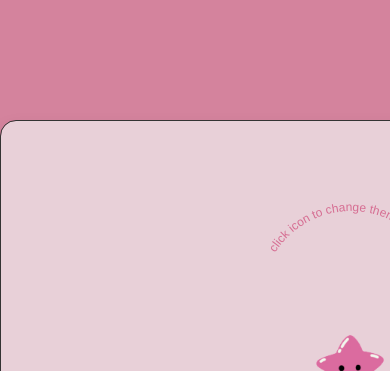
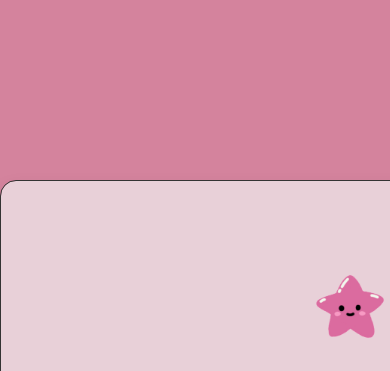
Before and after one commit to rachelhliu/rachelhliu.github.io, a plain HTML site: page index.html in a window 390 px wide. Shown: the top 371 px of the page. Drawn offline with Linux system fonts and the light colour scheme.

Commit message:
took out theme hint

```diff
--- a/index.html
+++ b/index.html
@@ -19,25 +19,10 @@
 <body>
     <main class="theme-widget" id="home">
             <div class="home-box">
-                <div class="theme-widget">
-                    <svg viewBox="0 0 200 100" width="200" height="120" class="theme-curve">
-                      <defs>
-                        <path id="arcPath" d="M 10,90 A 90,90 0 0,1 190,90" />
-                      </defs>
-                      <text font-size="12" fill="var(--accent)" text-anchor="middle">
-                        <textPath href="#arcPath" startOffset="50%">
-                          click icon to change theme colors!
-                        </textPath>
-                      </text>
-                    </svg>
-                </div>
-
-
                 <div id="theme-toggle">
                     <img src="assets/matcha.png" id="matcha-toggle" alt="matcha mode" onclick="setTheme('star')" />
                     <img src="assets/star.png" id="star-toggle" alt="pink mode" onclick="setTheme('matcha')" style="display: none;" />
                 </div>
-
                 <h1>hello world, <span class="accent">i'm <a href="#" onclick="openImage('rachelImage')">rachel</a></span></h1>
                 <h3>i like 2 code :D</h3>
                 <div class="button-group">
--- a/styles.css
+++ b/styles.css
@@ -77,24 +77,6 @@ a:hover {
 
 .theme-widget img:hover {
     transform: scale(1.15);
-}
-
-.theme-hint {
-    font-size: .9rem;
-    color: var(--accent);
-    margin-bottom: 2px;
-    opacity: 0.8;
-}
-
-
-.theme-curve {
-    display: none;
-}
-
-@media (max-width: 800px) {
-    .theme-curve {
-        display: block;
-    }
 }
 
 /* Centered Home Screen */
```
